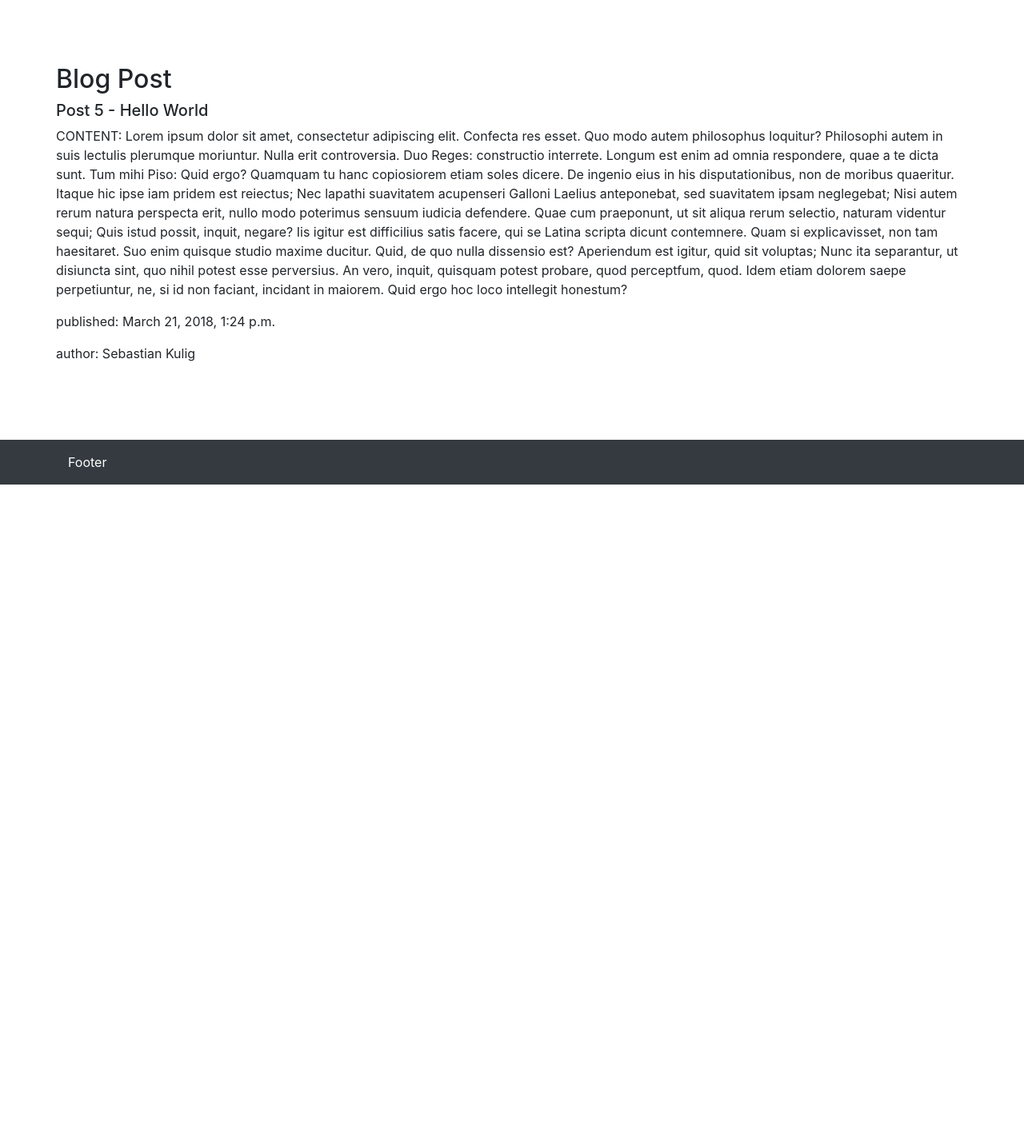
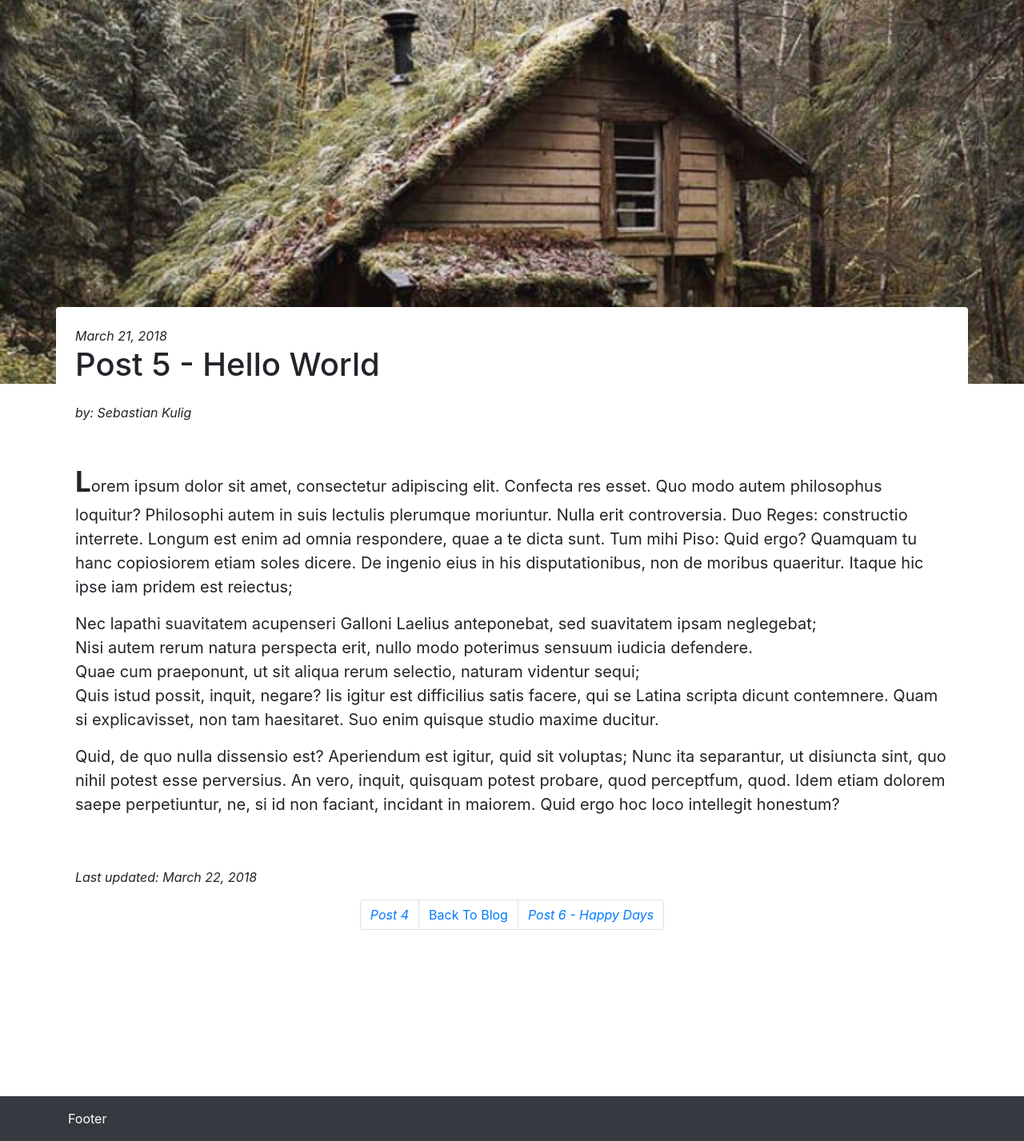
Before and after one commit to sebam2k4/RTarchViz, a Django app: a page that uses blog/templates/post_detail.html in a window 1280 px wide. Shown: the part 60-1487 px from the top of the page at 80% size. Before the commit the page ends 666 px from the top, so only its background shows below. Run offline with Django 3.2, Linux system fonts and the light colour scheme; data comes from the database, SQL or seed files in the repository; some libraries are stand-ins or nearby versions.

Commit message:
improve style of post_detail template

```diff
--- /dev/null
+++ b/blog/static/css/blog.css
@@ -0,0 +1,33 @@
+.post-detail-image {
+  height: 30em;
+  background-repeat: no-repeat;
+  background-position: center;
+  background-size: cover;
+}
+.post-detail-content p:first-child::first-letter {
+  font-size: 1.75em;
+  font-weight: 700;
+}
+
+
+.next-post-title {
+  vertical-align: bottom;
+}
+
+@media (min-width: 576px) {
+  .post-image {
+    height: 35em;
+    margin-bottom: 0;
+  }
+  .post-detail {
+    position: relative;
+    top: -8em;
+    background-color: white;
+  }
+}
+
+@media (min-width: 768px) {
+  .post-detail-content{
+    font-size: 1.25em;
+  }
+}
--- a/blog/templates/post_detail.html
+++ b/blog/templates/post_detail.html
@@ -5,29 +5,63 @@
 {% block body_js %}
 <script src="{% static 'js/blog.js' %}"></script>
 {% endblock %}
+{% block head_css %}
+<link rel="stylesheet" href="{% static 'css/blog.css' %}">
+{% endblock %}
+
 
 {# set page info #}
 {% block page_title %}Blog - {{ post.title }}{% endblock %}
 
-{# Profile content #}
+{# post_detail content #}
 {% block content %}
-<main>
-	<section id="postDetail">
-		<div class="container">
-      <div class="row">
-        <div>
-          <h2>Blog Post</h2>
-        </div>
-      </div>
-			<div class="row">
-        <div>
-          <h5>{{ post.title }}</a></h5>
-          <p>CONTENT: {{ post.content}}</p>
-          <p>published: {{ post.published_date }}</p>
-          <p>author: {{ post.get_author }} </p>
-        </div>
-      </div>
-		</div>
-	</section>
+<main id="postDetail">
+    <div class="post-detail-image jumbotron jumbotron-fluid" style="background-image: url('{% if post.image %}/media/{{ post.image }}{% else %}http://placehold.it/500?text=bkg-img{% endif %}');">
+    </div>
+
+	<article class="post-detail container rounded-top pr-md-4 pl-md-4">
+
+    <header class="post-header">
+      <p class="font-italic mb-0 pt-4">{{ post.published_date |date:"N d, Y" }}</p>
+      <h1>{{ post.title }}</h1>
+      <p class="font-italic mt-4 mb-5">by: {{ post.get_author }}</p>
+    </header>
+
+    <div class="post-detail-content">
+      {{ post.content|linebreaks }}
+    </div>
+
+    <div class="post-detail-social">
+      <!-- placeholder for social share actions -->
+    </div>
+
+    {% if post.updated_date %}
+    <div class="post-detail-updated">
+      <p class="font-italic pt-5">Last updated: {{ post.updated_date|date:"N d, Y" }}</p>
+    </div>
+    {% endif %}
+
+    <nav class="post-detail-nav">
+      <ul class="pagination justify-content-center">
+        <li class="page-item">
+          <a class="page-link" href="{% url 'post_detail' prev_post.published_date.year prev_post.published_date.month prev_post.slug %}">
+            <span class="font-italic">{{prev_post.title}}</span>
+          </a>
+        </li>
+        <li class="text-center" class=page-item>
+          <a class="page-link" href="{% url 'posts_list' %}">
+            Back To Blog
+          </a>
+        </li>
+        <li class="page-item">
+          <a class="page-link" href="{% url 'post_detail' next_post.published_date.year next_post.published_date.month next_post.slug %}">
+            <span class="font-italic">{{next_post.title}}</span>
+          </a>
+        </li>
+      </ul>
+
+    </nav>
+
+	</article>
 </main>
 {% endblock %}
--- a/blog/templates/posts_list.html
+++ b/blog/templates/posts_list.html
@@ -9,7 +9,7 @@
 {# set page info #}
 {% block page_title %}Blog{% endblock %}
 
-{# Profile content #}
+{# post_list content #}
 {% block content %}
 <main>
 	<section id="blog">
--- a/static/css/global-styles.css
+++ b/static/css/global-styles.css
@@ -29,3 +29,7 @@ section {
   margin-top: 5em;
   margin-bottom: 5em;
 }
+
+article {
+  margin-bottom: 5em;
+}
```
